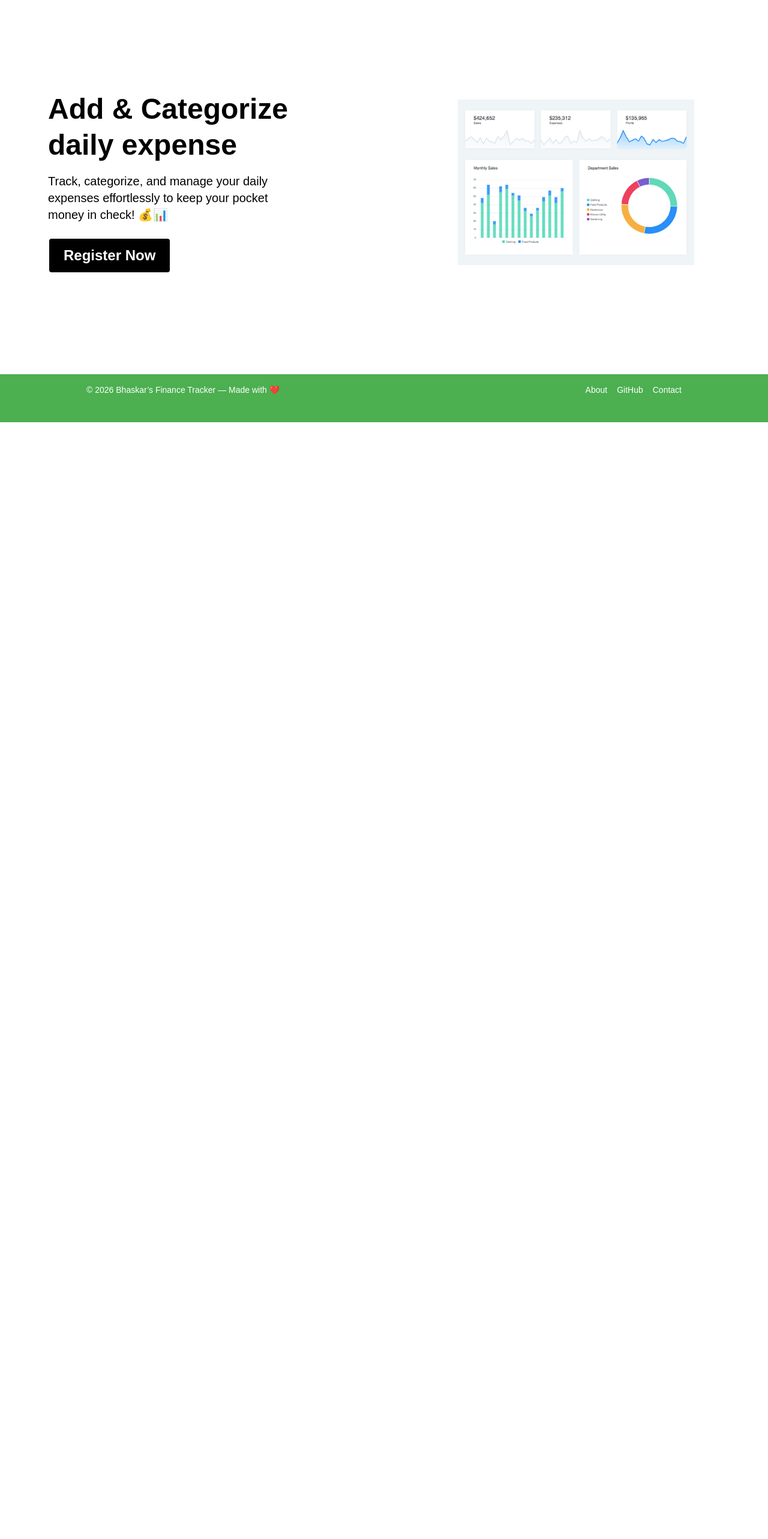
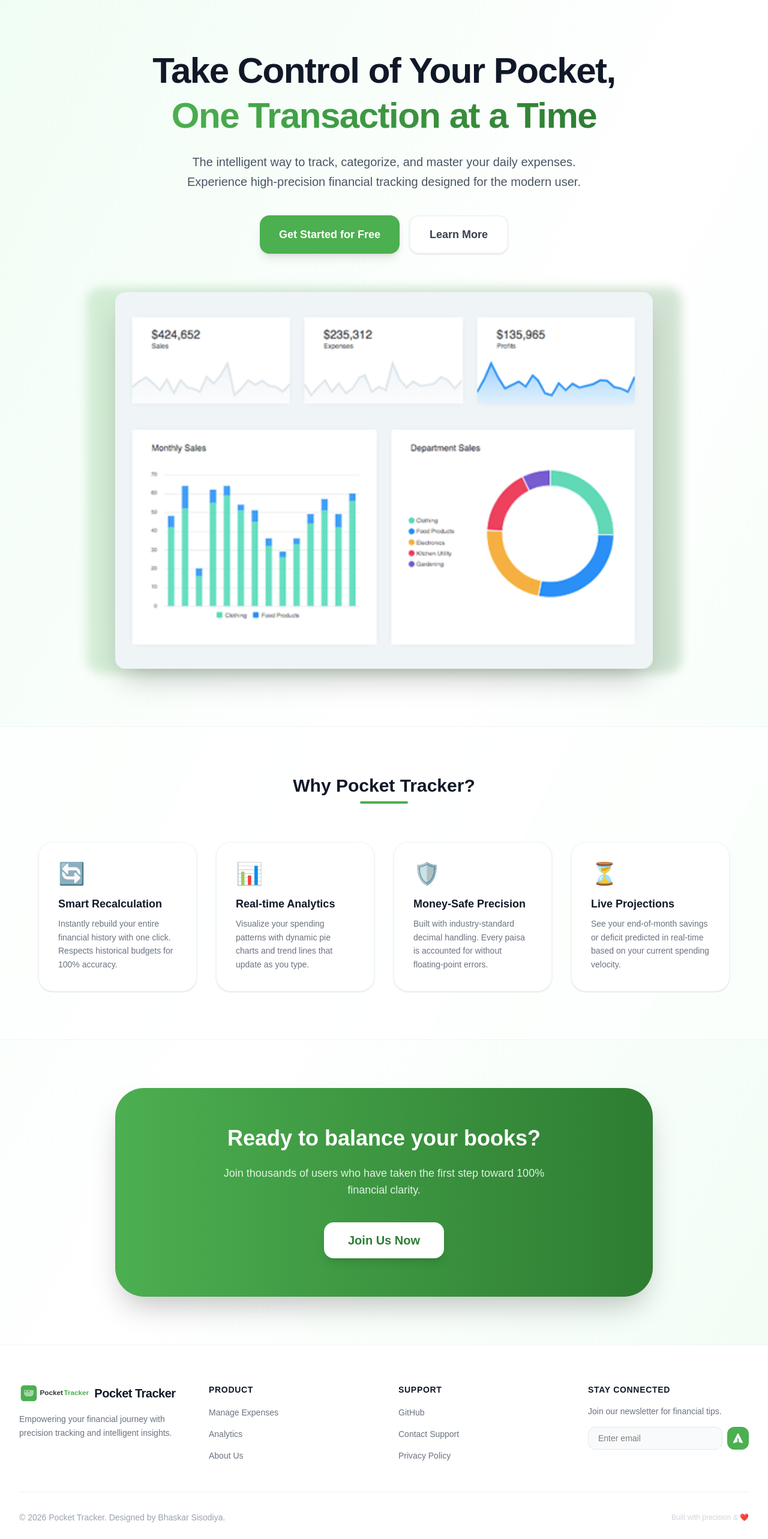
Before and after one commit to bhaskar-sisodiya/finance-tracker, a React (Vite) app in the folder frontend/: page / in a window 1280 px wide. Shown: the part 80-2646 px from the top of the page at 60% size. Before the commit the page ends 800 px from the top, so only its background shows below. Built offline with nearby package versions, Linux system fonts and the light colour scheme; no server answers.

Commit message:
UI/UX change - 2

```diff
--- a/frontend/src/components/layout/Footer.jsx
+++ b/frontend/src/components/layout/Footer.jsx
@@ -1,35 +1,68 @@
 import React from "react";
+import { Link } from "react-router-dom";
 
 const Footer = () => {
   return (
-    <footer className="w-full h-[10%] bg-[#4caf50] text-white py-4">
-      <div className="max-w-5xl mx-auto px-4 flex flex-col sm:flex-row justify-between items-center">
-        <p className="text-sm mb-2 sm:mb-0">
-          © {new Date().getFullYear()} Bhaskar’s Finance Tracker — Made with ❤️
-        </p>
-        <div className="flex gap-4 text-sm">
-          <a
-            href="/about"
-            className="hover:underline transition duration-150 ease-in-out"
-          >
-            About
-          </a>
-          <a
-            href="https://github.com/bhaskar-sisodiya/finance-tracker/"
-            target="_blank"
-            rel="noopener noreferrer"
-            className="hover:underline transition duration-150 ease-in-out"
-          >
-            GitHub
-          </a>
-          <a
-            href="https://mail.google.com/mail/?view=cm&to=sisodiyabhaskar@gmail.com"
-            target="_blank"
-            rel="noopener noreferrer"
-            className="hover:underline transition duration-150 ease-in-out"
-          >
-            Contact
-          </a>
+    <footer className="bg-white border-t border-gray-100 pt-16 pb-8">
+      <div className="max-w-7xl mx-auto px-6 lg:px-8">
+        <div className="grid grid-cols-1 md:grid-cols-4 gap-12 mb-12">
+          {/* Brand Column */}
+          <div className="col-span-1 md:col-span-1">
+            <Link to="/" className="flex items-center gap-2 mb-4">
+              <img src="/images/logo.svg" alt="Pocket Tracker" className="h-8 w-auto" />
+              <span className="text-xl font-bold text-gray-900 tracking-tight">Pocket Tracker</span>
+            </Link>
+            <p className="text-gray-500 text-sm leading-relaxed mb-6">
+              Empowering your financial journey with precision tracking and intelligent insights.
+            </p>
+          </div>
+
+          {/* Quick Links */}
+          <div>
+            <h3 className="text-sm font-semibold text-gray-900 uppercase tracking-wider mb-4">Product</h3>
+            <ul className="space-y-3">
+              <li><Link to="/manage" className="text-gray-500 hover:text-[#4caf50] text-sm transition-colors">Manage Expenses</Link></li>
+              <li><Link to="/stats" className="text-gray-500 hover:text-[#4caf50] text-sm transition-colors">Analytics</Link></li>
+              <li><Link to="/about" className="text-gray-500 hover:text-[#4caf50] text-sm transition-colors">About Us</Link></li>
+            </ul>
+          </div>
+
+          {/* Resources */}
+          <div>
+            <h3 className="text-sm font-semibold text-gray-900 uppercase tracking-wider mb-4">Support</h3>
+            <ul className="space-y-3">
+              <li><a href="https://github.com/bhaskar-sisodiya/finance-tracker/" target="_blank" rel="noopener noreferrer" className="text-gray-500 hover:text-[#4caf50] text-sm transition-colors">GitHub</a></li>
+              <li><a href="https://mail.google.com/mail/?view=cm&to=sisodiyabhaskar@gmail.com" target="_blank" rel="noopener noreferrer" className="text-gray-500 hover:text-[#4caf50] text-sm transition-colors">Contact Support</a></li>
+              <li><Link to="#" className="text-gray-500 hover:text-[#4caf50] text-sm transition-colors">Privacy Policy</Link></li>
+            </ul>
+          </div>
+
+          {/* Connect */}
+          <div>
+            <h3 className="text-sm font-semibold text-gray-900 uppercase tracking-wider mb-4">Stay Connected</h3>
+            <p className="text-gray-500 text-sm mb-4">Join our newsletter for financial tips.</p>
+            <div className="flex gap-2">
+              <input
+                type="email"
+                placeholder="Enter email"
+                className="bg-gray-50 border border-gray-200 text-sm rounded-xl px-4 py-2 w-full focus:outline-none focus:ring-2 focus:ring-[#4caf50]/20 transition-all font-medium"
+              />
+              <button className="bg-[#4caf50] text-white p-2 rounded-xl hover:bg-[#388e3c] transition-colors">
+                <svg xmlns="http://www.w3.org/2000/svg" className="h-5 w-5" viewBox="0 0 20 20" fill="currentColor">
+                  <path d="M10.894 2.553a1 1 0 00-1.788 0l-7 14a1 1 0 001.169 1.409l5-1.429A1 1 0 009 15.571V11a1 1 0 112 0v4.571a1 1 0 00.725.962l5 1.428a1 1 0 001.17-1.408l-7-14z" />
+                </svg>
+              </button>
+            </div>
+          </div>
+        </div>
+
+        <div className="border-t border-gray-100 pt-8 flex flex-col md:flex-row justify-between items-center gap-4">
+          <p className="text-gray-400 text-sm">
+            © {new Date().getFullYear()} Pocket Tracker. Designed by Bhaskar Sisodiya.
+          </p>
+          <div className="flex items-center gap-6">
+            <span className="text-gray-300 text-xs">Built with precision & ❤️</span>
+          </div>
         </div>
       </div>
     </footer>
--- a/frontend/src/components/profile/Summary.jsx
+++ b/frontend/src/components/profile/Summary.jsx
@@ -10,6 +10,7 @@ const Summary = ({ summary, user, onToggleView, view, expenses }) => {
   const summaryLoading = useSelector((state) => state.summary.loading);
   const [isHovered, setIsHovered] = useState(false);
   const [modalOpen, setModalOpen] = useState(false);
+  const [showSavingsInfo, setShowSavingsInfo] = useState(false);
 
   const handleRecalculate = async () => {
     await dispatch(recalculateSummary()).unwrap();
@@ -76,7 +77,23 @@ const Summary = ({ summary, user, onToggleView, view, expenses }) => {
             <div className="space-y-1 text-xs sm:text-sm lg:text-sm">
               <p>Total Balance = ₹{summary?.totalBalance ?? "--"}</p>
               <p>Remaining Balance = ₹{summary?.remainingBalance ?? "--"}</p>
-              <p>Savings = ₹{summary?.savings ?? "--"}</p>
+              <div className="flex flex-col gap-1">
+                <div className="flex items-center gap-2">
+                  <p>Savings = ₹{summary?.savings ?? "--"}</p>
+                  <button
+                    onClick={() => setShowSavingsInfo(!showSavingsInfo)}
+                    className="flex items-center justify-center w-4 h-4 rounded-full bg-white/20 hover:bg-white/40 text-[10px] font-bold transition"
+                    title="What is this?"
+                  >
+                    i
+                  </button>
+                </div>
+                {showSavingsInfo && (
+                  <p className="text-[10px] sm:text-[11px] text-white/80 italic leading-tight bg-black/10 p-2 rounded-lg border border-white/10">
+                    * the savings include current month's ₹{summary?.remainingBalance} rupees
+                  </p>
+                )}
+              </div>
               <p>Deficit = ₹{summary?.deficit ?? "--"}</p>
             </div>
           </div>
--- a/frontend/src/pages/Home.jsx
+++ b/frontend/src/pages/Home.jsx
@@ -1,14 +1,119 @@
 import React from "react";
-import Body from "../components/layout/Body";
+import { useNavigate } from "react-router-dom";
+import Navbar from "../components/layout/Navbar";
 import Footer from "../components/layout/Footer";
-import Navbar from "../components/layout/Navbar";
 
 const Home = () => {
+  const navigate = useNavigate();
+
+  const features = [
+    {
+      title: "Smart Recalculation",
+      desc: "Instantly rebuild your entire financial history with one click. Respects historical budgets for 100% accuracy.",
+      icon: "🔄",
+    },
+    {
+      title: "Real-time Analytics",
+      desc: "Visualize your spending patterns with dynamic pie charts and trend lines that update as you type.",
+      icon: "📊",
+    },
+    {
+      title: "Money-Safe Precision",
+      desc: "Built with industry-standard decimal handling. Every paisa is accounted for without floating-point errors.",
+      icon: "🛡️",
+    },
+    {
+      title: "Live Projections",
+      desc: "See your end-of-month savings or deficit predicted in real-time based on your current spending velocity.",
+      icon: "⏳",
+    },
+  ];
 
   return (
-    <div className="main w-full h-screen">
+    <div className="min-h-screen bg-gradient-to-br from-green-50 via-white to-green-50 flex flex-col">
       <Navbar />
-      <Body />
+
+      <main className="flex-1">
+        {/* Hero Section */}
+        <section className="px-6 py-16 sm:py-24 text-center max-w-5xl mx-auto">
+          <h1 className="text-4xl sm:text-6xl font-extrabold text-gray-900 tracking-tight leading-tight">
+            Take Control of Your Pocket, <br />
+            <span className="bg-clip-text text-transparent bg-gradient-to-r from-[#4caf50] to-[#2e7d32]">
+              One Transaction at a Time
+            </span>
+          </h1>
+          <p className="mt-6 text-lg sm:text-xl text-gray-600 max-w-2xl mx-auto leading-relaxed">
+            The intelligent way to track, categorize, and master your daily expenses.
+            Experience high-precision financial tracking designed for the modern user.
+          </p>
+          <div className="mt-10 flex flex-col sm:flex-row gap-4 justify-center">
+            <button
+              onClick={() => navigate("/register")}
+              className="px-8 py-4 bg-[#4caf50] hover:bg-[#388e3c] text-white rounded-2xl font-bold text-lg shadow-lg hover:shadow-xl transition-all hover:-translate-y-1"
+            >
+              Get Started for Free
+            </button>
+            <button
+              onClick={() => navigate("/about")}
+              className="px-8 py-4 bg-white border-2 border-gray-100 hover:border-[#4caf50] text-gray-700 rounded-2xl font-bold text-lg shadow-sm transition-all"
+            >
+              Learn More
+            </button>
+          </div>
+
+          {/* Dashboard Preview Overlay */}
+          <div className="mt-16 relative">
+            <div className="absolute -inset-2 bg-gradient-to-r from-[#4caf50] to-[#2e7d32] rounded-3xl blur opacity-20"></div>
+            <img
+              src="/images/dashboard-modern.png"
+              alt="Premium Dashboard Mockup"
+              className="relative rounded-2xl shadow-2xl border border-gray-100 mx-auto max-w-4xl w-full"
+            />
+          </div>
+        </section>
+
+        {/* Feature Grid */}
+        <section className="bg-white/50 py-20 px-6 backdrop-blur-sm border-y border-gray-100">
+          <div className="max-w-6xl mx-auto">
+            <div className="text-center mb-16">
+              <h2 className="text-3xl font-bold text-gray-900">Why Pocket Tracker?</h2>
+              <div className="h-1 w-20 bg-[#4caf50] mx-auto mt-2 rounded-full"></div>
+            </div>
+
+            <div className="grid grid-cols-1 md:grid-cols-2 lg:grid-cols-4 gap-8">
+              {features.map((feature, idx) => (
+                <div
+                  key={idx}
+                  className="bg-white p-8 rounded-3xl border border-gray-100 shadow-sm hover:shadow-md transition-shadow group"
+                >
+                  <div className="text-4xl mb-4 group-hover:scale-110 transition-transform duration-300">
+                    {feature.icon}
+                  </div>
+                  <h3 className="text-lg font-bold text-gray-900 mb-2">{feature.title}</h3>
+                  <p className="text-gray-500 text-sm leading-relaxed">{feature.desc}</p>
+                </div>
+              ))}
+            </div>
+          </div>
+        </section>
+
+        {/* Call to Action */}
+        <section className="py-20 px-6 text-center">
+          <div className="max-w-4xl mx-auto bg-gradient-to-r from-[#4caf50] to-[#2e7d32] rounded-[3rem] p-10 sm:p-16 text-white shadow-2xl">
+            <h2 className="text-3xl sm:text-4xl font-bold mb-6">Ready to balance your books?</h2>
+            <p className="text-lg text-green-50 mb-10 max-w-xl mx-auto opacity-90">
+              Join thousands of users who have taken the first step toward 100% financial clarity.
+            </p>
+            <button
+              onClick={() => navigate("/register")}
+              className="px-10 py-4 bg-white text-[#2e7d32] rounded-2xl font-bold text-xl hover:bg-green-50 transition-colors shadow-lg"
+            >
+              Join Us Now
+            </button>
+          </div>
+        </section>
+      </main>
+
       <Footer />
     </div>
   );
```
